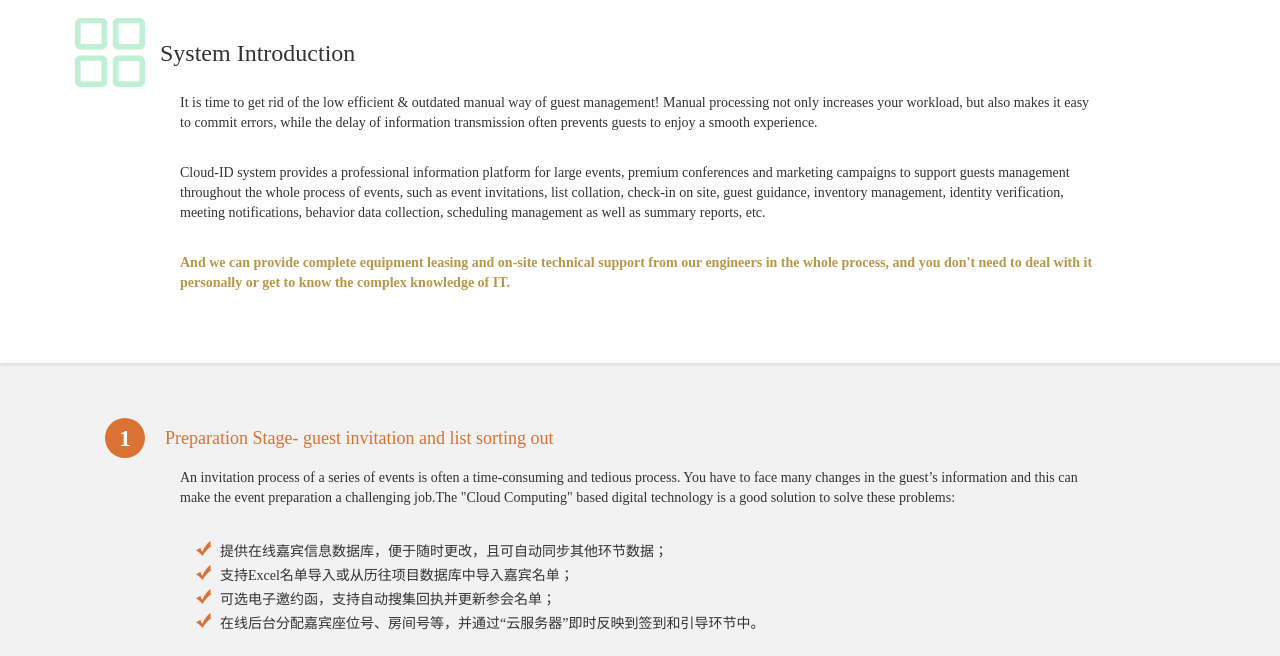
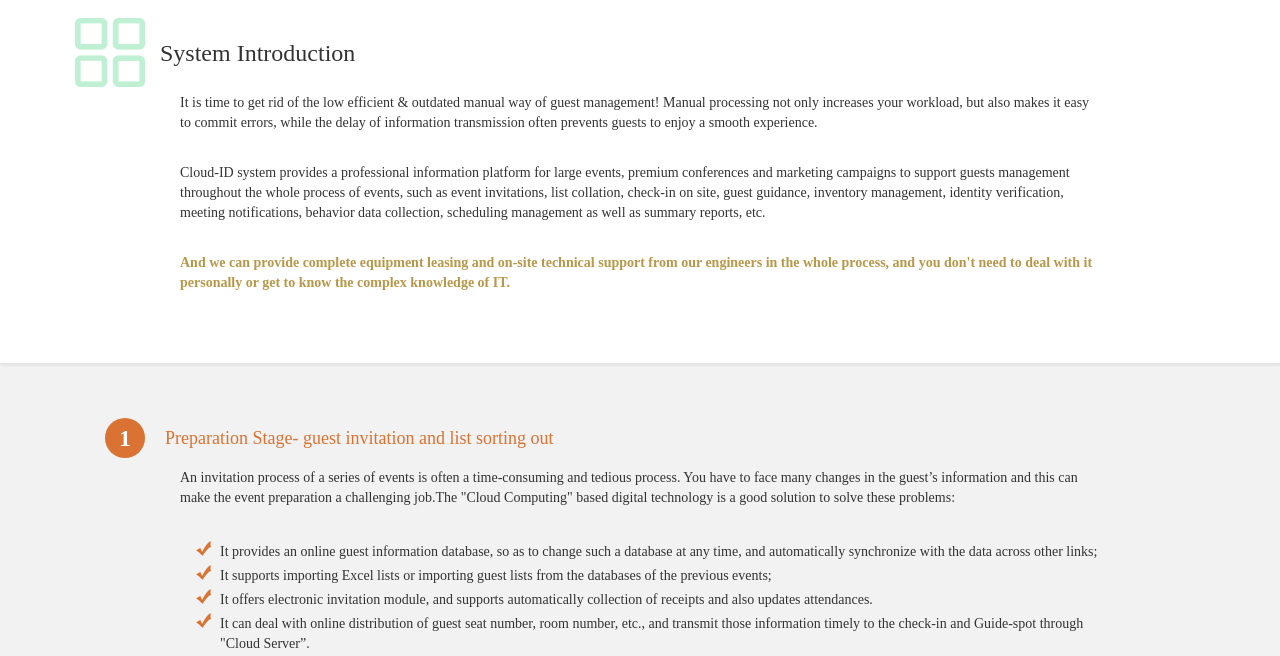
Before and after one commit to cloud-id/cloud-id.github.io, a plain HTML site: page en/tech-advance.html in a window 1280 px wide. Shown: the part 102-758 px from the top of the page. Drawn offline with nearby package versions, Linux system fonts and the light colour scheme.

Commit message:
tech-advance.html

```diff
--- a/en/tech-advance.html
+++ b/en/tech-advance.html
@@ -82,10 +82,10 @@
               <p>An invitation process of a series of events is often a time-consuming and tedious process. You have to face many changes in the guest’s information and this can make the event preparation a challenging job.The "Cloud Computing" based digital technology is a good solution to solve these problems: </p>
               <br>
               <ul>
-                <li>提供在线嘉宾信息数据库，便于随时更改，且可自动同步其他环节数据；</li>
-                <li>支持Excel名单导入或从历往项目数据库中导入嘉宾名单；</li>
-                <li>可选电子邀约函，支持自动搜集回执并更新参会名单；  </li>
-                <li>在线后台分配嘉宾座位号、房间号等，并通过“云服务器”即时反映到签到和引导环节中。</li>
+                <li>It provides an online guest information database, so as to change such a database at any time, and automatically synchronize with the data across other links;</li>
+                <li>It supports importing Excel lists or importing guest lists from the databases of the previous events;</li>
+                <li>It offers electronic invitation module, and supports automatically collection of receipts and also updates attendances. </li>
+                <li>It can deal with online distribution of guest seat number, room number, etc., and transmit those information timely to the check-in and Guide-spot through "Cloud Server”.</li>
               </ul>
               <img src="img/tech1.jpg">
               <br><br>
```
Also changed, not shown: cn/index.html (+1 -1 lines).
